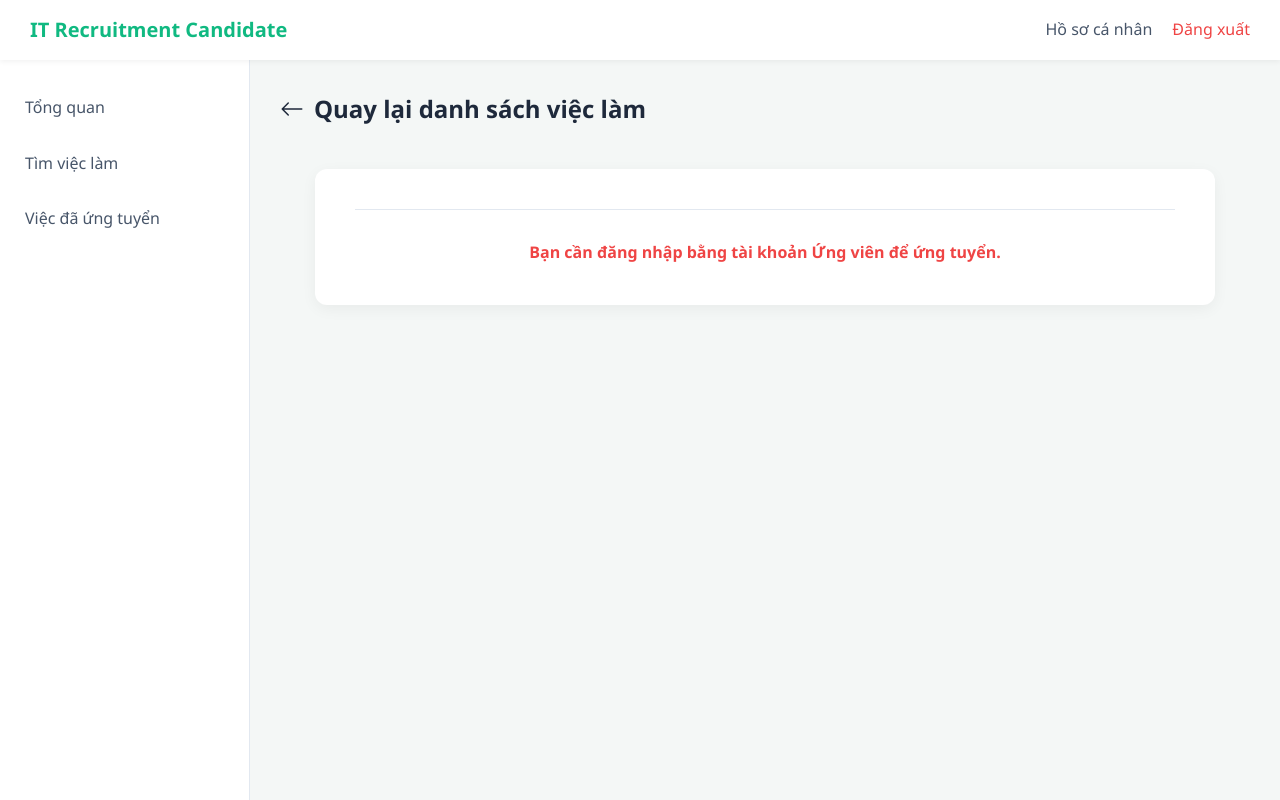
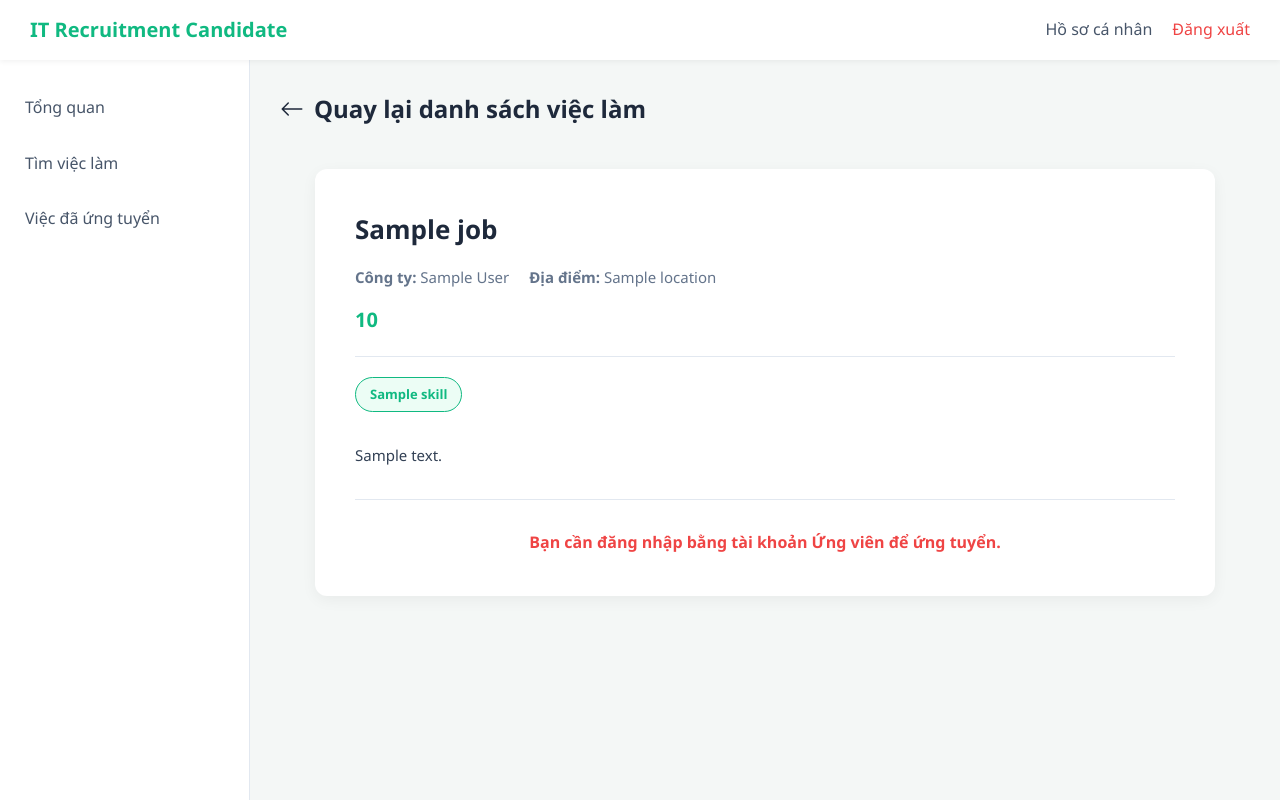
Before and after one commit to DanielCoder06/IT-Recruitment-System, a Node server app: template src/views/candidate/job-detail.pug in a window 1280 px wide. Run offline with Node 20, Linux system fonts and the light colour scheme; the template is opened without the code that fills it: most values are stand-ins (such as "Sample title", 1, 10 or a date in 2020).

Commit message:
fix: Cập nhật lại trang chi tiết công việc của ứng viên

```diff
--- a/src/views/candidate/job-detail.pug
+++ b/src/views/candidate/job-detail.pug
@@ -1,13 +1,11 @@
 extends ./layout.pug
 
-//- Include Mixin
 include ../mixins/toast.pug
 
 block styles
     link(rel="stylesheet", href="/css/job-search.css")
 
 block content
-    //- Hiển thị Toast
     if success === 'applied'
         +toast('Ứng tuyển thành công! Nhà tuyển dụng sẽ sớm liên hệ với bạn.', 'success')
     else if error === 'already_applied'
@@ -19,7 +17,23 @@ block content
         | Quay lại danh sách việc làm
 
     .job-detail-card
-        //- ... (Phần hiển thị chi tiết giữ nguyên)
+        .job-detail-header
+            h1.job-detail-title= job.title
+            .job-detail-meta
+                span
+                    strong Công ty:
+                    | #{job.company.fullName}
+                span
+                    strong Địa điểm:
+                    | #{job.location || 'Đang cập nhật'}
+            .job-detail-salary= job.salary
+
+        .job-detail-skills
+            each skill in job.skills
+                span.skill-tag= skill
+
+        .job-detail-content
+            div.job-description!= job.description
         .job-detail-footer
             if user && user.role === 'CANDIDATE'
                 if hasApplied
@@ -31,6 +45,5 @@ block content
                 p(style="color: #ef4444; font-weight: bold;")
                     | Bạn cần đăng nhập bằng tài khoản Ứng viên để ứng tuyển.
 
-//- Nhúng JS
 block scripts
     script(src="/js/toast.js")
--- a/src/views/candidate/layout.pug
+++ b/src/views/candidate/layout.pug
@@ -4,13 +4,11 @@ html(lang="vi")
     meta(charset="UTF-8")
     meta(name="viewport", content="width=device-width, initial-scale=1.0")
     title= title
-    //- Thêm Base CSS
     link(rel="stylesheet", href="/css/base.css")
     link(rel="stylesheet", href="/css/candidate.css")
     block styles
   body
     .candidate-layout
-      //- ... (phần Topbar, Sidebar giữ nguyên)
       header.topbar
         .logo IT Recruitment Candidate
         .user-actions
@@ -29,5 +27,4 @@ html(lang="vi")
         main.main-content
           block content
 
-    //- Thêm block scripts cho Candidate
     block scripts
```
